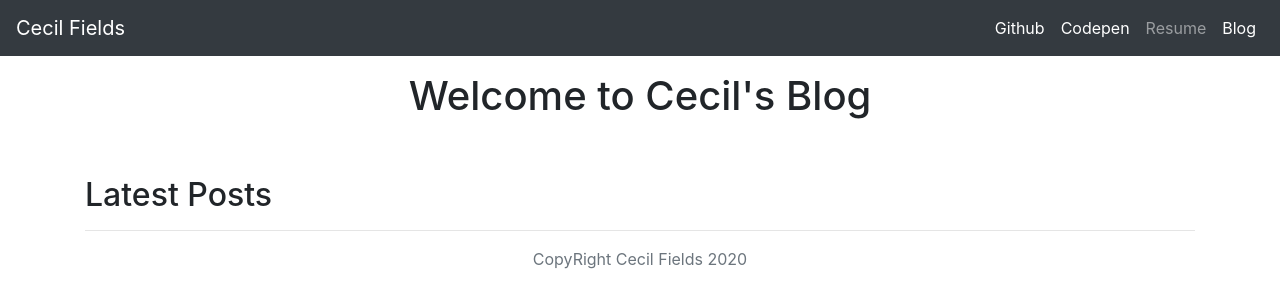
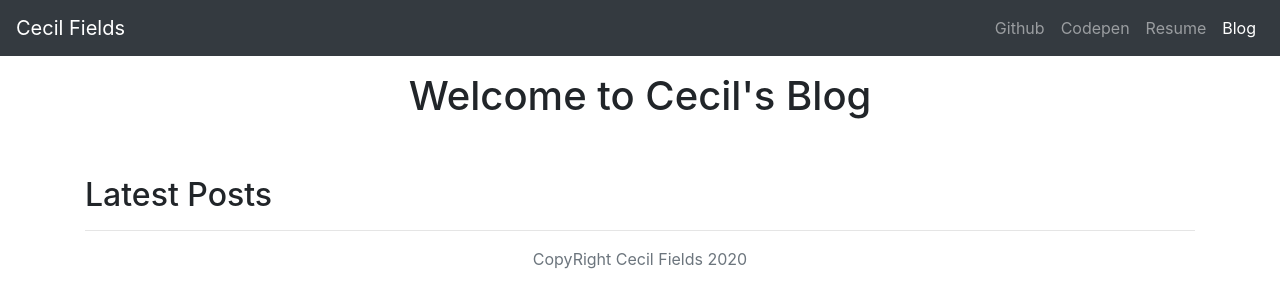
Before and after one commit to Acejames91/portfolio, a Django app: page /blog/ in a window 1280 px wide. Shown: the top 300 px of the page. Run offline with Django 3.2, Linux system fonts and the light colour scheme; data that the repository does not hold is empty; some libraries are stand-ins or nearby versions.

Commit message:
removed active from class detail

```diff
--- a/blog/templates/blog/allblogs.html
+++ b/blog/templates/blog/allblogs.html
@@ -24,8 +24,8 @@
         </button>
         <div class="collapse navbar-collapse" id="navbarNavAltMarkup">
           <div class="navbar-nav ml-auto">
-            <a class="nav-item nav-link active" href="https://github.com/acejames91">Github</a>
-            <a class="nav-item nav-link active" href="https://codepen.io/Acejames">Codepen</a>
+            <a class="nav-item nav-link" href="https://github.com/acejames91">Github</a>
+            <a class="nav-item nav-link" href="https://codepen.io/Acejames">Codepen</a>
             <a class="nav-item nav-link" href="{% static 'Resume - Google Docs.pdf' %}">Resume</a>
             <a class="nav-item nav-link active" href="{% url 'allblogs' %}">Blog</a>
         </div>
```
